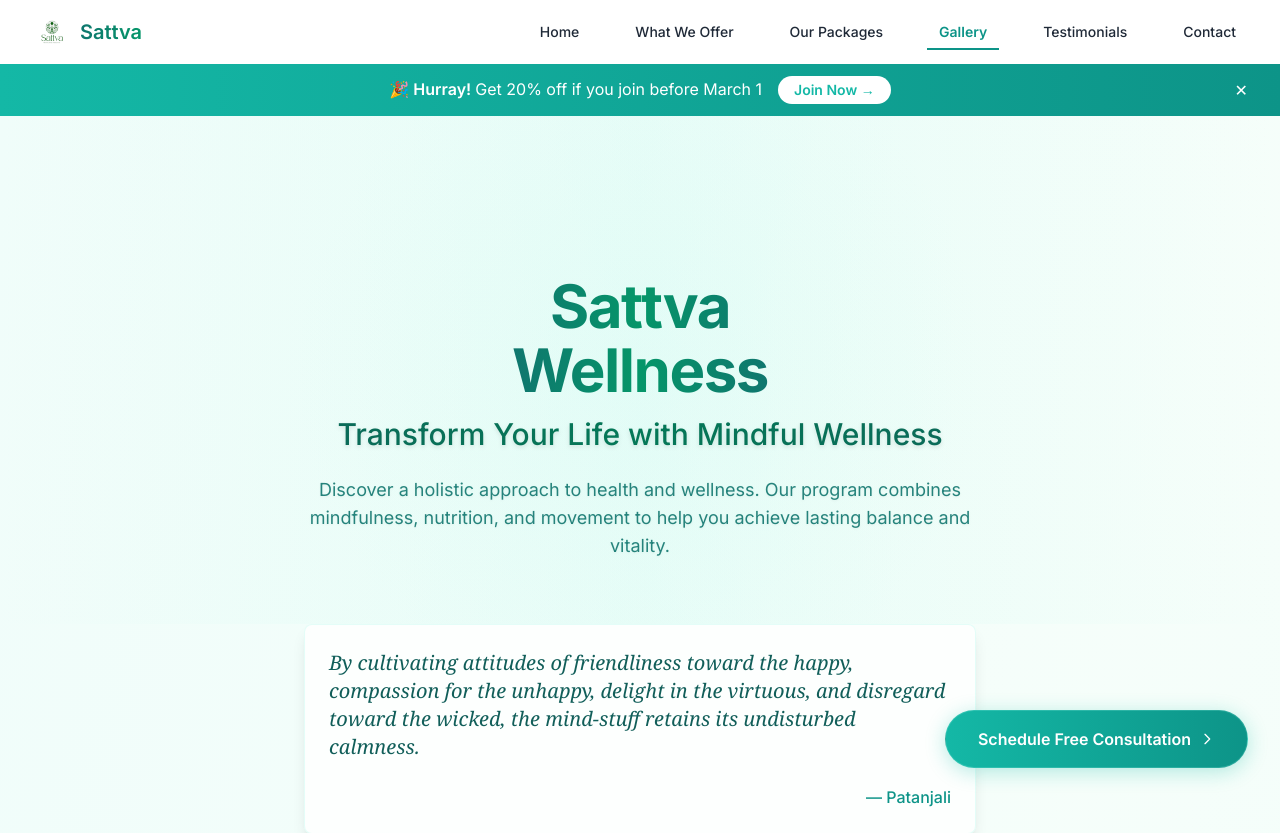
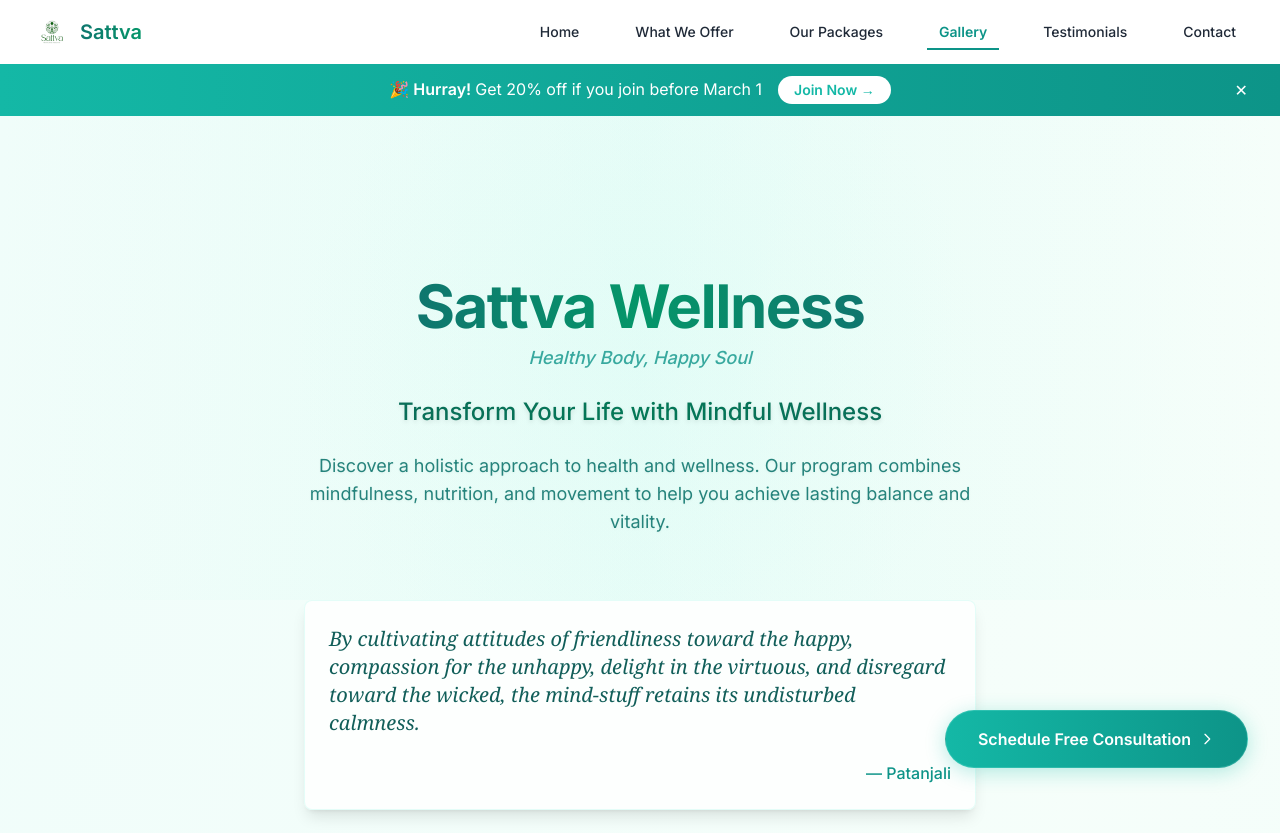
Before and after one commit to vipinvkartha/sattva-wellness, a Next.js app: page / in a window 1280 px wide. Shown: the top 833 px of the page. Built offline with nearby package versions, Linux system fonts and the light colour scheme.

Commit message:
tagline update

```diff
--- a/app/page.tsx
+++ b/app/page.tsx
@@ -128,11 +128,14 @@ export default function Home() {
             <span className="inline-block bg-gradient-to-r from-teal-700 via-emerald-600 to-teal-700
               dark:from-teal-300 dark:via-emerald-200 dark:to-teal-300 bg-clip-text text-transparent
               animate-title-slide-up opacity-0">
-              Sattva
-              <span className="block mt-1">Wellness</span>
+              Sattva Wellness
             </span>
           </h1>
-          <h2 className="mt-4 text-2xl font-medium sm:text-3xl
+          <p className="mt-2 text-lg italic text-teal-600/80 dark:text-teal-400/80
+            animate-fade-in font-medium">
+            Healthy Body, Happy Soul
+          </p>
+          <h2 className="mt-6 text-xl font-medium sm:text-2xl
             bg-clip-text text-transparent bg-gradient-to-r
             from-teal-800 via-emerald-700 to-teal-800
             dark:from-teal-200 dark:via-emerald-100 dark:to-teal-200
```
